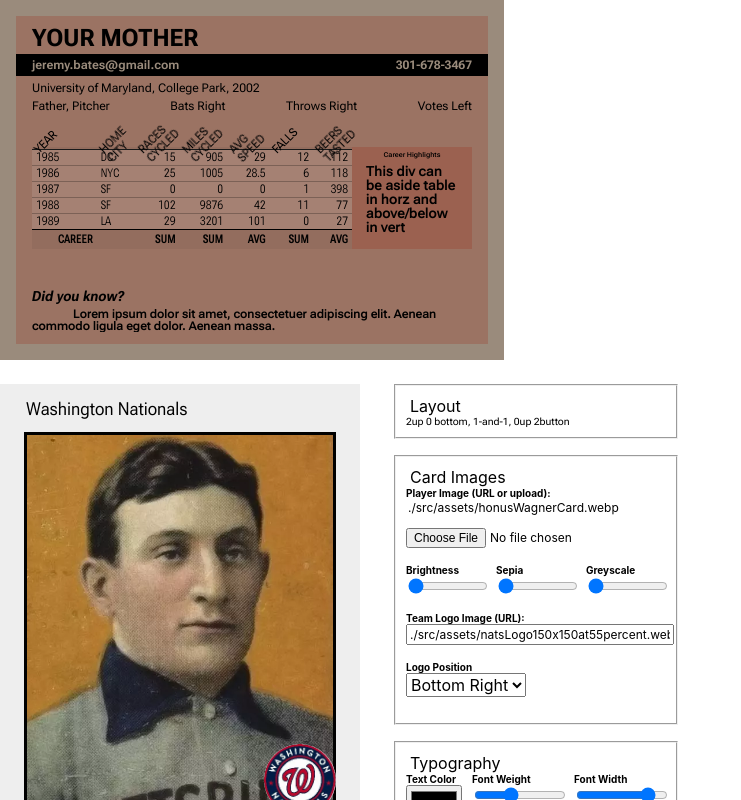
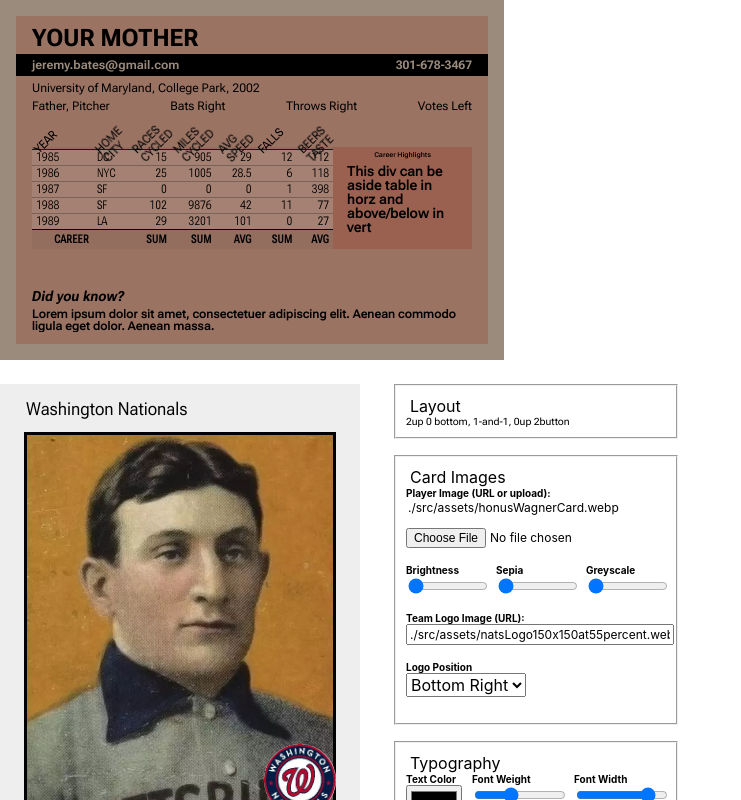
Before and after one commit to jeremybatesDC/vueGridBaseballCard, a Vue app: page / in a window 1280 px wide. Shown: the top 800 px of the page, without its empty margins (0-741 px from the left). Built offline with nearby package versions, Linux system fonts and the light colour scheme.

Commit message:
added new worker for card back

```diff
--- /dev/null
+++ b/public/web-worker-cardBack.js
@@ -0,0 +1,5 @@
+onmessage = function (event) {
+  // The object that the web page sent is stored in the event.data property.
+  console.log("web worker received the following message: ", event.data);
+  postMessage("thank you from web worker");
+};
--- a/src/components/CardBack.vue
+++ b/src/components/CardBack.vue
@@ -1,5 +1,5 @@
 <template>
-  <div class="wrapper">
+  <div class="card-back">
     <article>
       <header>
         <h1 v-if="playerName">{{ playerName }}</h1>
@@ -55,45 +55,23 @@
           <fieldset>
             <blockquote>
               <h6>{{ stats.info.facts[0].headline }}</h6>
-              <textarea :style="cssAsideProps">{{
-                stats.info.facts[0].text
-              }}</textarea>
+              <textarea v-model="stats.info.facts[0].text" :style="cssAsideProps"></textarea>
               <div tabindex="0" data-show-only-on-interaction>
                 <label>
                   Font Weight
-                  <input
-                    v-model="aside.fontWeight"
-                    type="range"
-                    min="100"
-                    max="900"
-                  />
+                  <input v-model="aside.fontWeight" type="range" min="100" max="900" />
                 </label>
                 <label>
                   Font Width
-                  <input
-                    v-model="aside.fontWidth"
-                    type="range"
-                    min="35"
-                    max="100"
-                  />
+                  <input v-model="aside.fontWidth" type="range" min="35" max="100" />
                 </label>
                 <label>
                   Font Slant
-                  <input
-                    v-model="aside.fontSlant"
-                    type="range"
-                    min="-10"
-                    max="0"
-                  />
+                  <input v-model="aside.fontSlant" type="range" min="-10" max="0" />
                 </label>
                 <label>
                   Font Grade
-                  <input
-                    v-model="aside.fontGrade"
-                    type="range"
-                    min="0"
-                    max="48"
-                  />
+                  <input v-model="aside.fontGrade" type="range" min="0" max="48" />
                 </label>
               </div>
             </blockquote>
@@ -104,9 +82,7 @@
       <footer>
         <h2>{{ stats.info.facts[1].headline }}</h2>
         <fieldset>
-          <textarea spellcheck="false" :style="cssFooterProps">
-              {{ stats.info.facts[1].text }}
-          </textarea>
+          <textarea spellcheck="false" :style="cssFooterProps" v-model="stats.info.facts[1].text"></textarea>
           <!-- this tabindex makes this whole panel focusable -->
           <div tabindex="0" data-show-only-on-interaction>
             <!-- <label>
@@ -115,30 +91,15 @@
             </label>-->
             <label>
               Font Weight
-              <input
-                v-model="footer.fontWeight"
-                type="range"
-                min="100"
-                max="900"
-              />
+              <input v-model="footer.fontWeight" type="range" min="100" max="900" />
             </label>
             <label>
               Font Width
-              <input
-                v-model="footer.fontWidth"
-                type="range"
-                min="35"
-                max="100"
-              />
+              <input v-model="footer.fontWidth" type="range" min="35" max="100" />
             </label>
             <label>
               Font Slant
-              <input
-                v-model="footer.fontSlant"
-                type="range"
-                min="-10"
-                max="0"
-              />
+              <input v-model="footer.fontSlant" type="range" min="-10" max="0" />
             </label>
             <label>
               Font Grade
@@ -157,34 +118,42 @@ import { set } from "idb-keyval";
 
 export default {
   // intentionally avoiding arrow functions here
-  setup: function () {
+  setup: function() {
+    const webWorkerCardBack = new Worker("./web-worker-cardBack.js");
+
     async function setFunc() {
+      // loop here over keys
+      webWorkerCardBack.postMessage("meow");
+      webWorkerCardBack.onmessage = function(event) {
+        console.log("received message here is ", event.data);
+      };
+
       set("footerFontWeight", this.footer.fontWeight)
         .then(() => console.log("woohoo!"))
-        .catch((err) => console.log("doh!", err));
+        .catch(err => console.log("doh!", err));
     }
 
     return { setFunc };
   },
 
-  data: function () {
+  data: function() {
     return {
       stats,
       footer: {
         fontWeight: 400,
         fontWidth: 100,
         fontSlant: 5,
-        fontGrade: 24,
+        fontGrade: 24
       },
       aside: {
         fontWeight: 400,
         fontWidth: 100,
         fontSlant: 5,
-        fontGrade: 24,
-      },
+        fontGrade: 24
+      }
     };
   },
-  mounted: function () {
+  mounted: function() {
     this.setFunc();
   },
   computed: {
@@ -193,7 +162,7 @@ export default {
         "--fontweight": this.footer.fontWeight,
         "--fontwidth": this.footer.fontWidth,
         "--fontslant": this.footer.fontSlant,
-        "--fontgrade": this.footer.fontGrade,
+        "--fontgrade": this.footer.fontGrade
       };
     },
     cssAsideProps() {
@@ -201,10 +170,10 @@ export default {
         "--fontweight": this.aside.fontWeight,
         "--fontwidth": this.aside.fontWidth,
         "--fontslant": this.aside.fontSlant,
-        "--fontgrade": this.aside.fontGrade,
+        "--fontgrade": this.aside.fontGrade
       };
-    },
-  },
+    }
+  }
 };
 </script>
 
@@ -213,12 +182,13 @@ export default {
 
 // color contast functions: https://css-tricks.com/switch-font-color-for-different-backgrounds-with-css/
 
-.wrapper {
+.card-back {
   display: flex;
   //flex-direction: column;
 
   background-color: #9a8b7c;
-  width: 50.4rem;
+  width: 100%;
+  max-width: 50.4rem;
   height: 36rem;
   margin-bottom: 2.4rem;
   padding: 1.6rem;
@@ -298,7 +268,8 @@ section {
   //background: rgba(#9c2c1a, 0.1);
 }
 table {
-  width: 32rem;
+  width: 100%;
+  max-width: 32rem;
   margin: 0 auto;
   font-size: 1.2rem;
   line-height: 1;
@@ -343,7 +314,8 @@ th {
       position: absolute;
       top: 0;
       left: 0;
-      width: 4.8rem;
+      width: 100%;
+      max-width: 4.8rem;
       //min-width: 3rem;
       white-space: pre-wrap;
       text-align: left;
@@ -353,9 +325,6 @@ th {
       //   color: red;
       // }
     }
-    //display: flex;
-    //margin-left: -2rem;
-    //margin-left: -0.1rem;
   }
 }
 
@@ -384,11 +353,23 @@ tfoot {
 }
 
 // rather imperative here, but having table as child of flex element was kinda odd... ooooh
+
+//
 aside {
   display: flex;
-  width: calc(100% - 32rem);
+  width: auto;
   fieldset {
     display: flex;
+  }
+}
+
+aside,
+footer {
+  &:focus-within {
+    textarea {
+      //transform: scale(2);
+      background-color: #fff;
+    }
   }
 }
 
```
Also changed, not shown: 1 other file (tests, documents, lock files or other folders).
